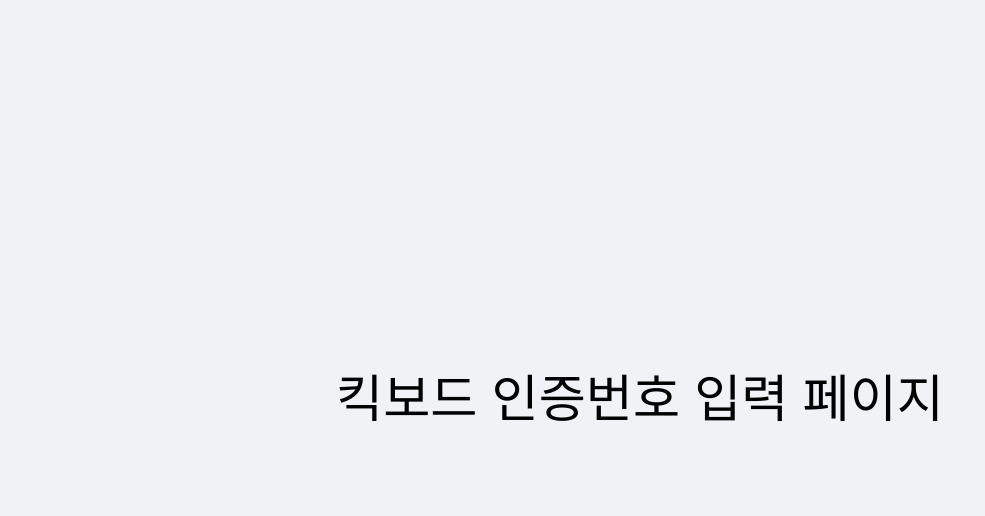
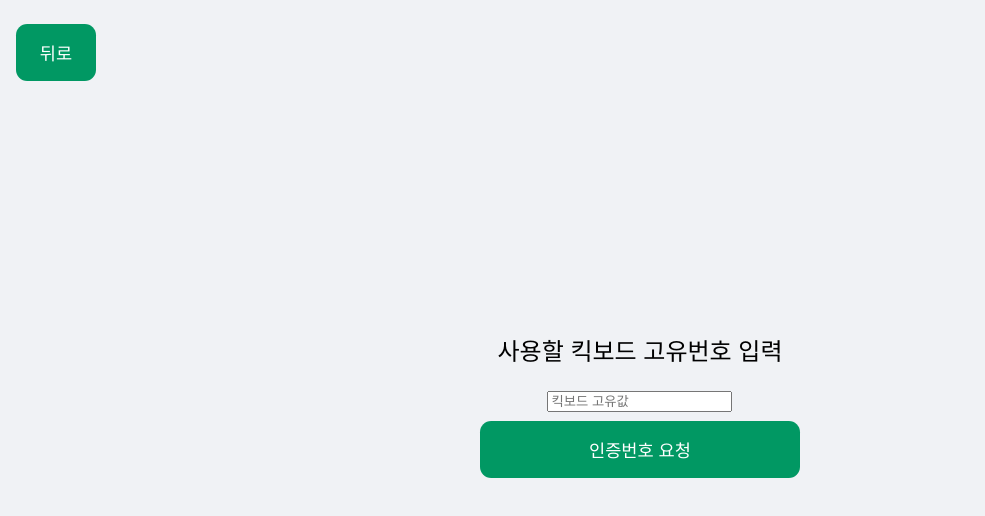
Before and after one commit to Archive-CoreProject/scooter-front, a React (Vite) app: page /auth in a window 1280 px wide. Shown: the top 516 px of the page, without its empty margins (0-985 px from the left). Built offline with nearby package versions, Linux system fonts and the light colour scheme.

Commit message:
[Add] 인증번호 입력 기능 추가

```diff
--- a/src/pages/Auth.jsx
+++ b/src/pages/Auth.jsx
@@ -1,11 +1,97 @@
-// import { useNavigate } from "react-router-dom";
+import axios from "axios";
+import { useState } from "react";
+import { useNavigate } from "react-router-dom";
+import { getCookie } from "../cookie";
+import "../style/auth.css";
 
 const Auth = () => {
-  // const navigate = useNavigate();
+  const navigate = useNavigate();
+  const [scooterIdxInput, setScooterIdxInput] = useState("");
+  const [authCodeInput, setAuthCodeInput] = useState("");
+  const [isCodeGenerated, setIsCodeGenerated] = useState(false);
+
+  const createAuthCode = async () => {
+    await axios({
+      method: "POST",
+      url: "http://192.168.219.59:3000/board/generate-code",
+      data: { scooterIdx: scooterIdxInput },
+      headers: {
+        Authorization: getCookie("token"),
+      },
+    })
+      .then(() => {
+        setIsCodeGenerated(true);
+      })
+      .catch((err) => {
+        console.log(err);
+        alert("킥보드 고유값이 잘못되었습니다.");
+        setIsCodeGenerated(false);
+      });
+  };
+
+  const verifyAuthCode = async () => {
+    await axios({
+      method: "POST",
+      url: "http://192.168.219.59:3000/board/check-code",
+      data: { scooterIdx: scooterIdxInput, code: authCodeInput },
+      headers: {
+        Authorization: getCookie("token"),
+      },
+    })
+      .then((res) => {
+        if (res.status === 200) {
+          alert("킥보드 연결 인증 성공!");
+        }
+      })
+      .catch((err) => {
+        console.log(err);
+        alert(err.response.data.message);
+        setIsCodeGenerated(false);
+      });
+  };
+
   return (
     <>
       <div>
-        <h1>킥보드 인증번호 입력 페이지</h1>
+        <button
+          onClick={() => {
+            navigate("/");
+          }}
+          style={{ position: "absolute", top: "1rem", left: "1rem", width: "5rem" }}
+        >
+          뒤로
+        </button>
+        {!isCodeGenerated && (
+          <>
+            <h2>사용할 킥보드 고유번호 입력</h2>
+            <input
+              type="number"
+              maxLength={4}
+              placeholder="킥보드 고유값"
+              onChange={(e) => {
+                setScooterIdxInput(e.target.value);
+              }}
+            />
+            <button onClick={createAuthCode}>인증번호 요청</button>
+          </>
+        )}
+        {isCodeGenerated && (
+          <>
+            <h2 style={{ textAlign: "left" }}>
+              킥보드에 표시되는
+              <br />
+              4자리 인증번호를 입력해주세요!
+            </h2>
+            <input
+              type="number"
+              placeholder="4자리(0000)"
+              onChange={(e) => {
+                setAuthCodeInput(e.target.value);
+              }}
+            />
+            <button onClick={verifyAuthCode}>인증</button>
+          </>
+        )}
       </div>
     </>
   );
--- /dev/null
+++ b/src/style/auth.css
@@ -0,0 +1,10 @@
+/* input {
+  box-sizing: border-box;
+  padding: 0.6rem;
+  width: 100%;
+  font-size: 2.5rem;
+  background-color: rgb(163, 207, 163);
+  border-radius: 0.4rem;
+  border-width: 0;
+  outline: none;
+} */
```
